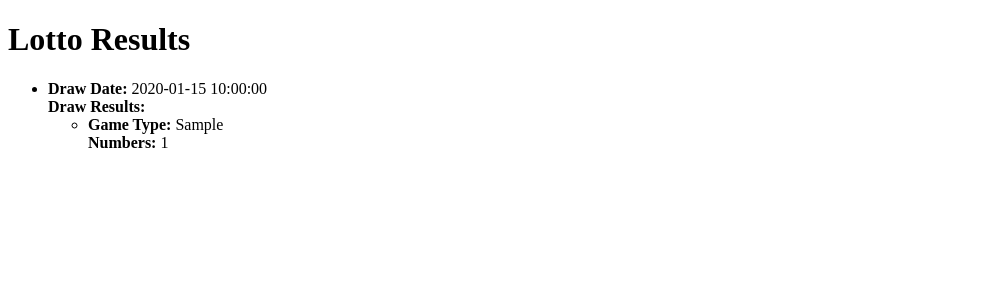
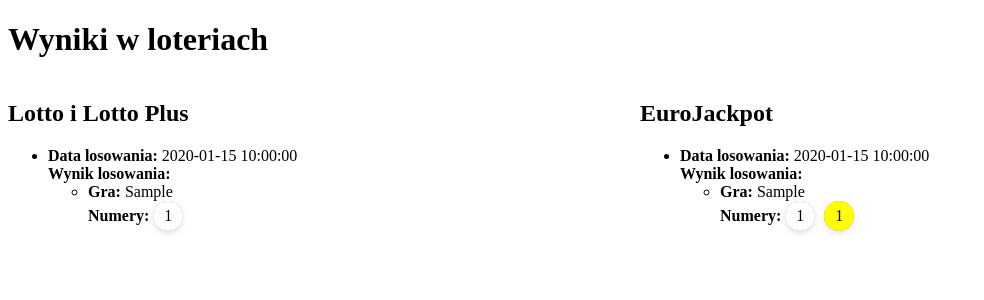
Before and after one commit to RadDabrowski/LottoWeb, a FastAPI app: template templates/lotto_results.html in a window 1280 px wide. Shown: the top 300 px of the page, without its empty margins (0-984 px from the left). Run offline with FastAPI, Linux system fonts and the light colour scheme; the template is opened without the code that fills it: most values are stand-ins (such as "Sample title", 1, 10 or a date in 2020).

Commit message:
adding new column with another game

```diff
--- a/main.py
+++ b/main.py
@@ -1,13 +1,18 @@
 from fastapi import FastAPI, HTTPException, Request
 from fastapi.responses import HTMLResponse
+from fastapi.staticfiles import StaticFiles
+from fastapi.templating import Jinja2Templates
 import requests
-from fastapi.templating import Jinja2Templates
 from datetime import datetime
 
 app = FastAPI()
+
+app.mount("/static", StaticFiles(directory="static"), name="static")
 templates = Jinja2Templates(directory="templates")
 
-LOTTO_API_URL = "https://www.lotto.pl/api/lotteries/draw-results/by-gametype?game=Lotto&index=1&size=100&sort=drawDate&order=DESC"
+LOTTO_API_URL_LOTTO = "https://www.lotto.pl/api/lotteries/draw-results/by-gametype?game=Lotto&index=1&size=100&sort=drawDate&order=DESC"
+LOTTO_API_URL_EUROJACKPOT = "https://www.lotto.pl/api/lotteries/draw-results/by-gametype?game=EuroJackpot&index=1&size=100&sort=drawDate&order=DESC"
+
 
 @app.get("/", response_class=HTMLResponse)
 async def get_lotto_results(request: Request):
@@ -15,12 +20,18 @@ async def get_lotto_results(request: Request):
         headers = {
             "User-Agent": "Mozilla/5.0 (Windows NT 10.0; Win64; x64) AppleWebKit/537.36 (KHTML, like Gecko) Chrome/58.0.3029.110 Safari/537.3"
         }
-        response = requests.get(LOTTO_API_URL, headers=headers)
-        response.raise_for_status()
-        data = response.json()
+
+        response_lotto = requests.get(LOTTO_API_URL_LOTTO, headers=headers)
+        response_eurojackpot = requests.get(LOTTO_API_URL_EUROJACKPOT, headers=headers)
+
+        response_lotto.raise_for_status()
+        response_eurojackpot.raise_for_status()
+
+        data_lotto = response_lotto.json()
+        data_eurojackpot = response_eurojackpot.json()
 
         lotto_results = []
-        for item in data.get("items", []):
+        for item in data_lotto.get("items", []):
             draw_date = datetime.strptime(item.get("drawDate"), "%Y-%m-%dT%H:%M:%SZ").strftime("%d-%m-%Y")
             draw_results = []
             for draw in item.get("results", []):
@@ -29,7 +40,19 @@ async def get_lotto_results(request: Request):
                 draw_results.append({"gameType": game_type, "numbers": numbers})
             lotto_results.append({"drawDate": draw_date, "drawResults": draw_results})
 
-        return templates.TemplateResponse("lotto_results.html", {"request": request, "lotto_results": lotto_results})
+        eurojackpot_results = []
+        for item in data_eurojackpot.get("items", []):
+            draw_date = datetime.strptime(item.get("drawDate"), "%Y-%m-%dT%H:%M:%SZ").strftime("%d-%m-%Y")
+            draw_results = []
+            for draw in item.get("results", []):
+                game_type = draw.get("gameType")
+                numbers = sorted(draw.get("resultsJson", []))
+                special_numbers = sorted(draw.get("specialResults", []))  # Dodatkowe liczby
+                draw_results.append({"gameType": game_type, "numbers": numbers, "specialNumbers": special_numbers})
+            eurojackpot_results.append({"drawDate": draw_date, "drawResults": draw_results})
+
+        return templates.TemplateResponse("lotto_results.html", {"request": request, "lotto_results": lotto_results,
+                                                                 "eurojackpot_results": eurojackpot_results})
 
     except requests.exceptions.RequestException as e:
         print("Wystąpił błąd podczas pobierania danych Lotto:", e)
--- a/static/styles.css
+++ b/static/styles.css
@@ -2,6 +2,14 @@
 
 body {
     background-color: white;
+}
+
+.lotto-results-container {
+    display: flex;
+}
+
+.lotto-column {
+    flex: 1;
 }
 
 .lotto-result {
@@ -16,9 +24,35 @@ body {
     display: inline-block;
     width: 30px;
     height: 30px;
-    background-color: yellow;
+    background-color: white;
     border-radius: 50%;
     text-align: center;
     line-height: 30px;
     margin-right: 5px;
+    position: relative;
+    box-shadow: 0 3px 6px rgba(0, 0, 0, 0.1);
 }
+
+.special-number-ball {
+    background-color: yellow;
+    color: black;
+}
+
+
+.number-ball::before {
+    content: "";
+    position: absolute;
+    width: 100%;
+    height: 100%;
+    background-color: #888; /* Kolor kuli */
+    border-radius: 50%;
+    transform: translate(-50%, -50%);
+    top: 50%;
+    left: 50%;
+    z-index: -1;
+}
+
+
+.number-ball {
+    border: none;
+}
--- a/templates/lotto_results.html
+++ b/templates/lotto_results.html
@@ -3,25 +3,59 @@
 <head>
     <meta charset="UTF-8">
     <meta name="viewport" content="width=device-width, initial-scale=1.0">
-    <title>Lotto Results</title>
+    <title>Wyniki w loteriach</title>
+    <link rel="stylesheet" href="/static/styles.css">
 </head>
 <body>
-    <h1>Lotto Results</h1>
+    <h1>Wyniki w loteriach</h1>
+    <div class="lotto-results-container">
+        <div class="lotto-column">
+            <h2>Lotto i Lotto Plus</h2>
             <ul>
                 {% for result in lotto_results %}
-        <li>
-            <strong>Draw Date:</strong> {{ result.drawDate }}<br>
-            <strong>Draw Results:</strong><br>
+                <li class="lotto-result">
+                    <strong>Data losowania:</strong> {{ result.drawDate }}<br>
+                    <strong>Wynik losowania:</strong><br>
                     <ul>
                         {% for draw in result.drawResults %}
                         <li>
-                    <strong>Game Type:</strong> {{ draw.gameType }}<br>
-                    <strong>Numbers:</strong> {{ draw.numbers | join(", ") }}
+                            <strong>Gra:</strong> {{ draw.gameType if draw.gameType != "LottoPlus" else "Lotto Plus" }}<br>
+                            <strong>Numery:</strong>
+                            {% for number in draw.numbers %}
+                            <span class="number-ball">{{ number }}</span>
+                            {% endfor %}
                         </li>
                         {% endfor %}
                     </ul>
                 </li>
                 {% endfor %}
             </ul>
+        </div>
+        <div class="lotto-column">
+            <h2>EuroJackpot</h2>
+            <ul>
+                {% for result in eurojackpot_results %}
+                <li class="lotto-result">
+                    <strong>Data losowania:</strong> {{ result.drawDate }}<br>
+                    <strong>Wynik losowania:</strong><br>
+                    <ul>
+                        {% for draw in result.drawResults %}
+                        <li>
+                            <strong>Gra:</strong> {{ draw.gameType }}<br>
+                            <strong>Numery:</strong>
+                            {% for number in draw.numbers %}
+                            <span class="number-ball">{{ number }}</span>
+                            {% endfor %}
+                            {% for special_number in draw.specialNumbers %}
+                            <span class="number-ball special-number-ball">{{ special_number }}</span>
+                            {% endfor %}
+                        </li>
+                        {% endfor %}
+                    </ul>
+                </li>
+                {% endfor %}
+            </ul>
+        </div>
+    </div>
 </body>
 </html>
```
Lines whose indentation alone changed are shown as unchanged.
